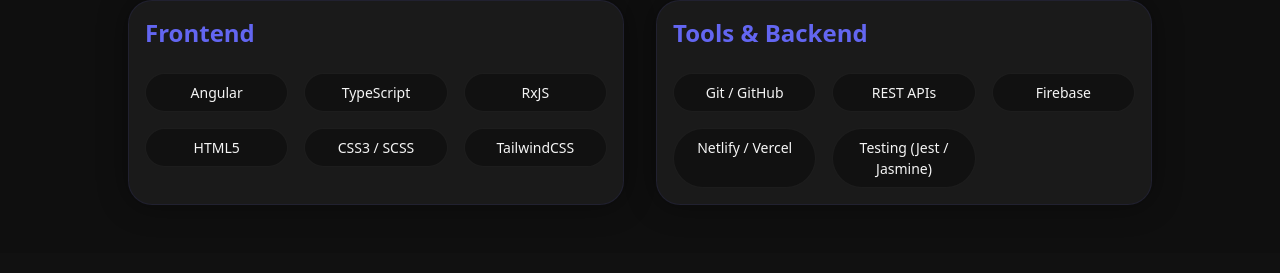
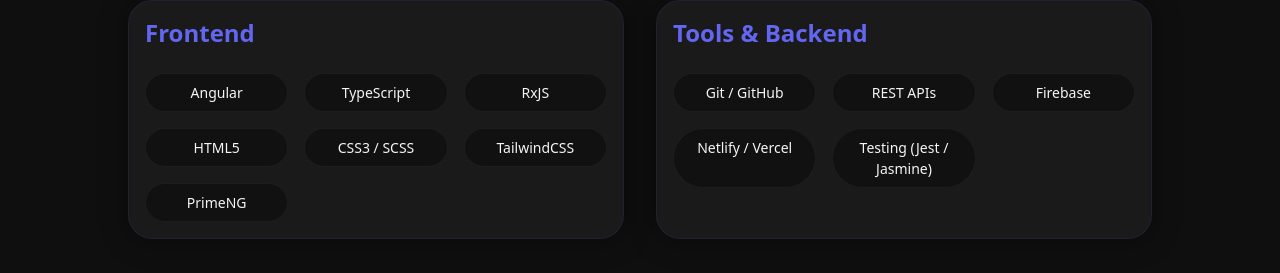
Before and after one commit to Alaska-gh/yussif-bashiru-portfolio, an Angular app: page / in a window 1280 px wide. Shown: the part 1588-1861 px from the top of the page. Built offline with nearby package versions, Linux system fonts and the light colour scheme.

Commit message:
added primeNg

```diff
--- a/src/app/features/skills/skills.html
+++ b/src/app/features/skills/skills.html
@@ -19,6 +19,7 @@
           <span class="skill-badge">HTML5</span>
           <span class="skill-badge">CSS3 / SCSS</span>
           <span class="skill-badge">TailwindCSS</span>
+          <span class="skill-badge">PrimeNG</span>
         </div>
       </div>
 
```
